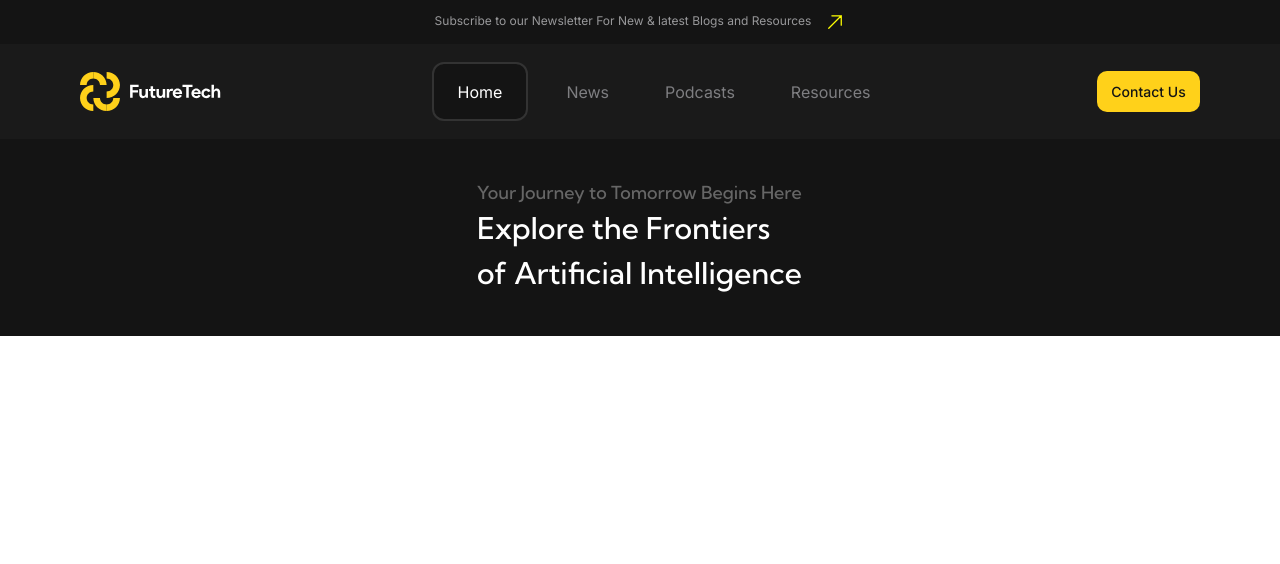
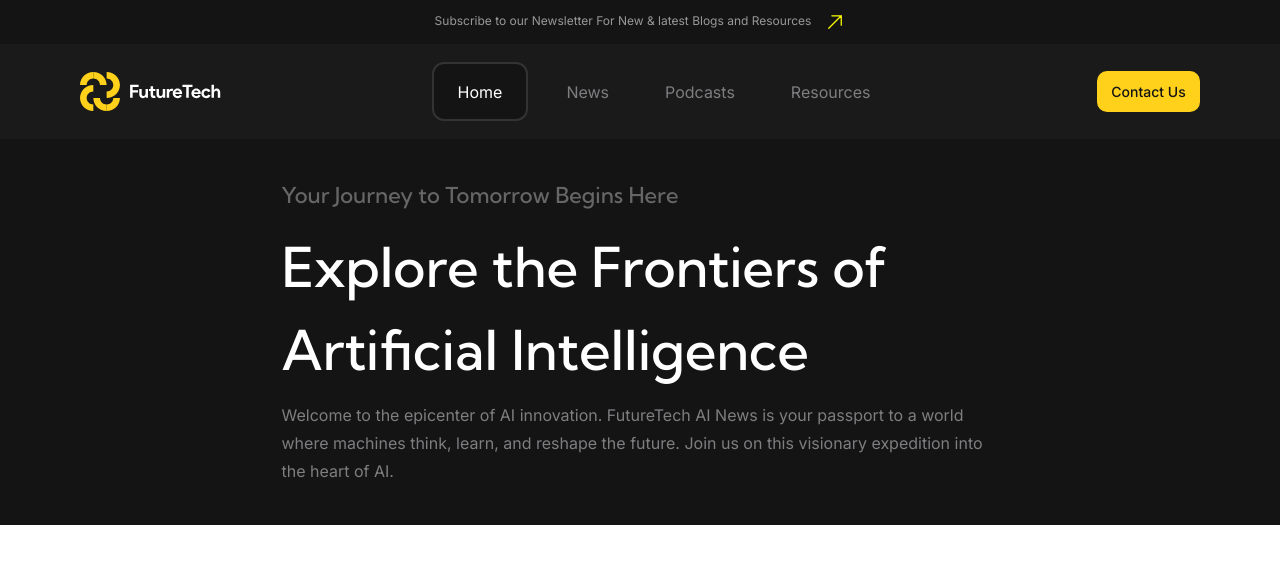
Before and after one commit to devnmarki/future-tech, a React (Vite) app: page / in a window 1280 px wide. Shown: the top 564 px of the page. Built offline with nearby package versions, Linux system fonts and the light colour scheme.

Commit message:
feat: create text component

```diff
--- a/src/components/common/HeroSection.tsx
+++ b/src/components/common/HeroSection.tsx
@@ -1,17 +1,30 @@
-import { Header } from "..";
+import { Header, Text } from "..";
 
 const HeroSection = () => {
   return (
     <section className="w-full bg-black-100">
-      <div className="flex flex-col w-full items-center py-10">
-        <div className="flex flex-col w-89.5 justify-center px-4">
-          <h1 className="font-kumbh-sans text-black-300 text-[1.125rem] font-medium ">
+      <div className="flex flex-col w-full px-4 items-center py-10">
+        <div className="flex flex-col w-89.5 justify-center gap-y-3.5 lg:w-179.25 2xl:w-223.25">
+          <h1 className="font-kumbh-sans text-black-300 text-[1.125rem] font-medium lg:text-[1.375rem]">
             Your Journey to Tomorrow Begins Here
           </h1>
-          <Header
-            text="Explore the Frontiers of Artificial Intelligence"
-            className="text-[1.875rem]"
-          />
+
+          <div className="flex flex-col gap-y-2.5">
+            <Header className="text-[1.875rem] lg:text-[3.4375rem] 2xl:text-[4.375rem]">
+              Explore the Frontiers of Artificial Intelligence
+            </Header>
+            <Text className="text-[0.875rem] lg:hidden">
+              Welcome to the epicenter of AI innovation. FutureTech AI News is
+              your passport to a world where machines think, learn, and reshape
+              the future.
+            </Text>
+            <Text className="hidden text-[1rem] lg:block 2xl:text-[1.125rem]">
+              Welcome to the epicenter of AI innovation. FutureTech AI News is
+              your passport to a world where machines think, learn, and reshape
+              the future. Join us on this visionary expedition into the heart of
+              AI.
+            </Text>
+          </div>
         </div>
       </div>
     </section>
--- a/src/components/index.ts
+++ b/src/components/index.ts
@@ -4,6 +4,7 @@ export { default as HeroSection } from "./common/HeroSection";
 
 export { default as FilledButton } from "./ui/FilledButton";
 export { default as Header } from "./ui/Header";
+export { default as Text } from "./ui/Text";
 
 export { default as MenuItemContainer } from "./ui/nav/MenuItemContainer";
 export { default as Shadow } from "./ui/Shadow";
--- a/src/components/ui/Header.tsx
+++ b/src/components/ui/Header.tsx
@@ -1,12 +1,12 @@
 interface HeaderProps {
-  text?: string;
+  children?: string;
   className?: string;
 }
 
-const Header = ({ text, className }: HeaderProps) => {
+const Header = ({ children, className }: HeaderProps) => {
   return (
     <h1 className={`${className} font-kumbh-sans font-medium text-white`}>
-      {text}
+      {children}
     </h1>
   );
 };
--- /dev/null
+++ b/src/components/ui/Text.tsx
@@ -0,0 +1,14 @@
+interface TextProps {
+  children?: string;
+  className?: string;
+}
+
+const Text = ({ children, className }: TextProps) => {
+  return (
+    <p className={`font-inter text-gray-100 leading-[175%] ${className}`}>
+      {children}
+    </p>
+  );
+};
+
+export default Text;
```
